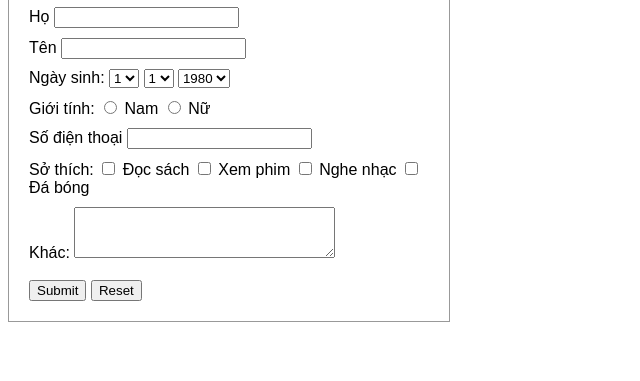
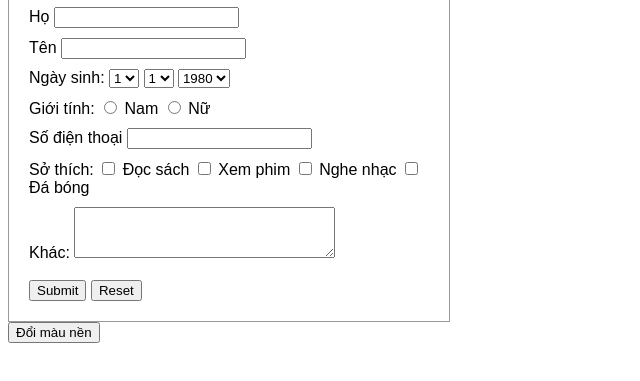
Before and after one commit to abcs321/form, a plain HTML site: page index.html in a window 1280 px wide. Shown: the part 55-436 px from the top of the page, without its empty margins (0-640 px from the left). Drawn offline with Linux system fonts and the light colour scheme.

Commit message:
Update index.html

```diff
--- a/index.html
+++ b/index.html
@@ -94,6 +94,12 @@
     }
   });
 </script>
+<button onclick="doiMauNen()">Đổi màu nền</button>
 
+  <script>
+    function doiMauNen() {
+      document.body.style.backgroundColor = "lightblue";
+    }
+  </script>
 </body>
 </html>
```
